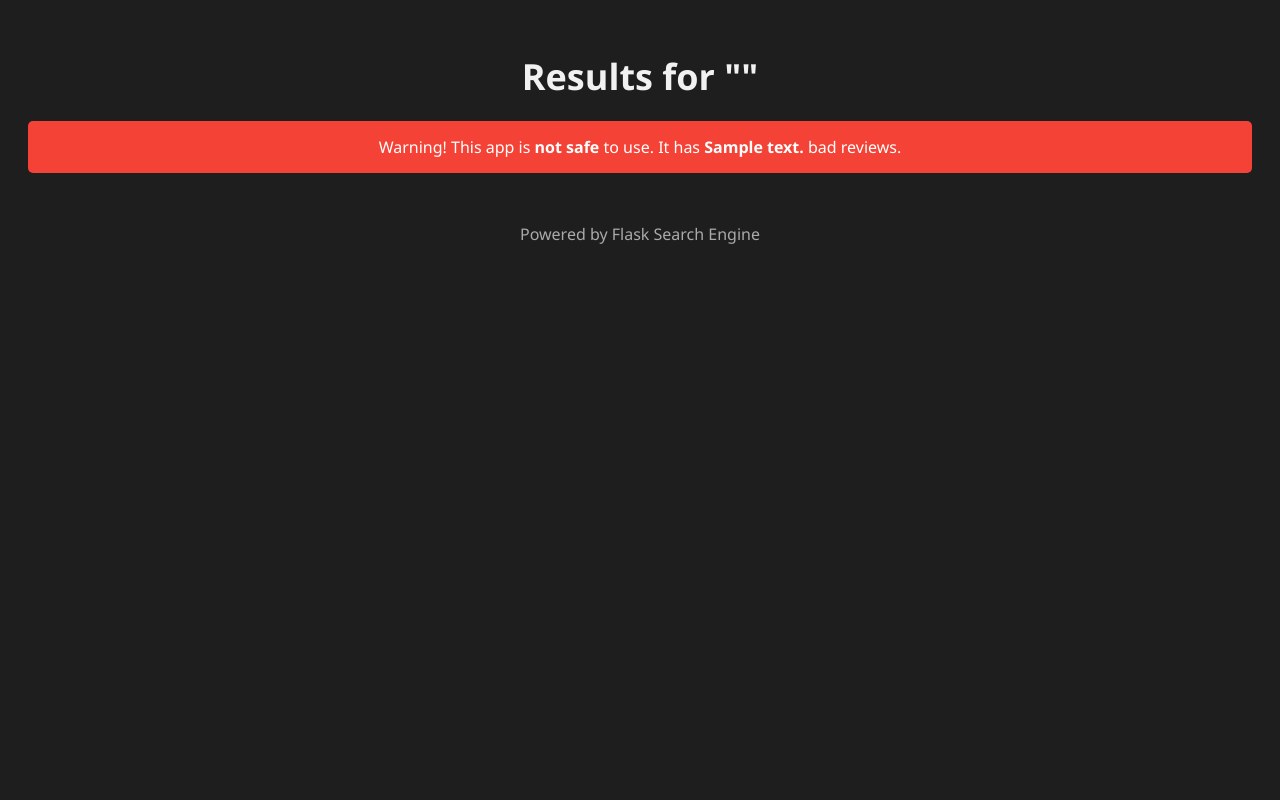
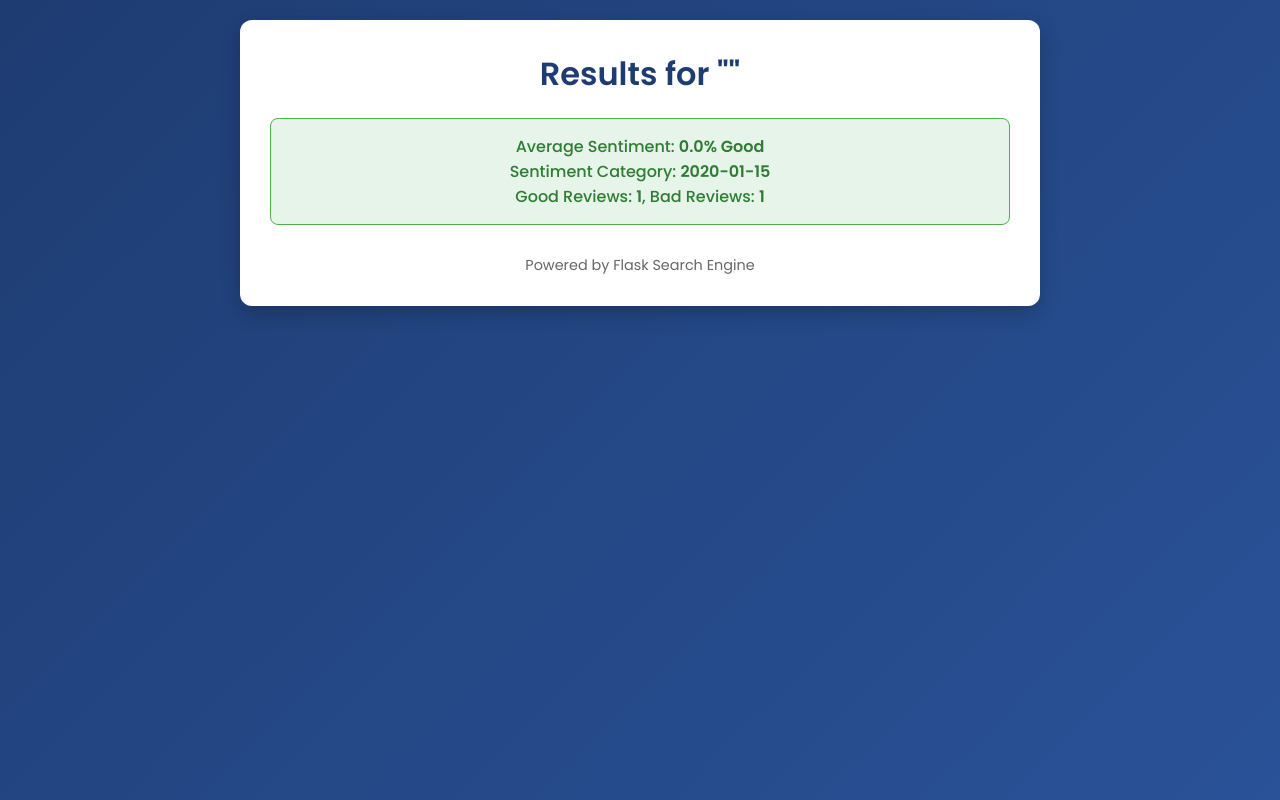
Before and after one commit to introspectivepen/Application-info-extractor, a Flask app: template templates/results.html in a window 1280 px wide. Run offline with Flask 3, Linux system fonts and the light colour scheme; the template is opened without the code that fills it: most values are stand-ins (such as "Sample title", 1, 10 or a date in 2020).

Commit message:
Update results.html

```diff
--- a/templates/results.html
+++ b/templates/results.html
@@ -4,90 +4,157 @@
     <meta charset="UTF-8">
     <meta name="viewport" content="width=device-width, initial-scale=1.0">
     <title>Search Results</title>
+    <link href="https://fonts.googleapis.com/css2?family=Poppins:wght@400;500;600&display=swap" rel="stylesheet">
     <style>
+        * {
+            margin: 0;
+            padding: 0;
+            box-sizing: border-box;
+        }
+
         body {
-            font-family: 'Segoe UI', Tahoma, Geneva, Verdana, sans-serif;
-            background-color: #1e1e1e;
-            color: #f1f1f1;
+            font-family: 'Poppins', sans-serif;
+            background: linear-gradient(135deg, #1e3c72, #2a5298);
+            min-height: 100vh;
             padding: 20px;
+            color: #333;
+        }
+
+        .container {
+            max-width: 800px;
+            margin: 0 auto;
+            background: #fff;
+            padding: 30px;
+            border-radius: 12px;
+            box-shadow: 0 8px 20px rgba(0, 0, 0, 0.2);
+            animation: fadeIn 0.5s ease-in-out;
+        }
+
+        @keyframes fadeIn {
+            from { opacity: 0; transform: translateY(-20px); }
+            to { opacity: 1; transform: translateY(0); }
         }
 
         h1 {
-            font-size: 36px;
+            font-size: 2rem;
+            font-weight: 600;
+            color: #1e3c72;
             text-align: center;
             margin-bottom: 20px;
         }
 
-        .safe-message {
+        .sentiment-box {
             padding: 15px;
-            background-color: #4caf50;
-            color: white;
-            border-radius: 5px;
+            border-radius: 8px;
             text-align: center;
-            animation: fadeIn 1s ease-in-out;
+            font-weight: 500;
+            margin-bottom: 20px;
+            background: #e6f4ea;
+            color: #2e7d32;
+            border: 1px solid #4caf50;
+            animation: slideIn 0.5s ease-in-out;
         }
 
-        .unsafe-message {
-            padding: 15px;
-            background-color: #f44336;
-            color: white;
-            border-radius: 5px;
-            text-align: center;
-            animation: fadeIn 1s ease-in-out;
+        .sentiment-box.neutral {
+            background: #fffde7;
+            color: #f57c00;
+            border: 1px solid #ff9800;
         }
 
-        @keyframes fadeIn {
-            from { opacity: 0; }
-            to { opacity: 1; }
+        .sentiment-box.bad {
+            background: #ffebee;
+            color: #d32f2f;
+            border: 1px solid #f44336;
+        }
+
+        .sentiment-box span {
+            font-weight: 600;
+        }
+
+        @keyframes slideIn {
+            from { opacity: 0; transform: translateX(-20px); }
+            to { opacity: 1; transform: translateX(0); }
         }
 
         .result-list {
             list-style: none;
             padding: 0;
-            margin: 20px 0;
         }
 
         .result-list li {
             margin-bottom: 15px;
         }
 
-        .result-list a {
-            color: #4caf50;
-            text-decoration: none;
-            font-size: 18px;
-            transition: color 0.3s ease;
+        .result-card {
+            background: #f9f9f9;
+            padding: 15px;
+            border-radius: 8px;
+            transition: transform 0.2s, box-shadow 0.2s;
+            border: 1px solid #eee;
         }
 
-        .result-list a:hover {
-            color: #fff;
+        .result-card:hover {
+            transform: translateY(-3px);
+            box-shadow: 0 4px 10px rgba(0, 0, 0, 0.1);
+        }
+
+        .result-card a {
+            color: #2a5298;
+            text-decoration: none;
+            font-size: 1rem;
+            word-break: break-all;
+        }
+
+        .result-card a:hover {
+            color: #1e3c72;
+            text-decoration: underline;
         }
 
         footer {
-            margin-top: 50px;
             text-align: center;
-            color: #aaa;
+            margin-top: 30px;
+            color: #666;
+            font-size: 0.9rem;
+        }
+
+        @media (max-width: 600px) {
+            .container {
+                padding: 20px;
+            }
+
+            h1 {
+                font-size: 1.6rem;
+            }
+
+            .result-card {
+                padding: 10px;
+            }
+
+            .sentiment-box {
+                font-size: 0.9rem;
+            }
         }
     </style>
 </head>
 <body>
-
+    <div class="container">
         <h1>Results for "{{ query }}"</h1>
 
-    {% if is_safe %}
-        <div class="safe-message">This app is <strong>safe</strong> to use. It has less than 10 bad reviews.</div>
-    {% else %}
-        <div class="unsafe-message">Warning! This app is <strong>not safe</strong> to use. It has <strong>{{ bad_reviews }}</strong> bad reviews.</div>
-    {% endif %}
+        <div class="sentiment-box {% if sentiment_category in ['Bad', 'Mostly Bad'] %}bad{% elif sentiment_category == 'Neutral' %}neutral{% endif %}">
+            <p>Average Sentiment: <span>{{ "%.1f" | format(sentiment_percentage) }}% Good</span></p>
+            <p>Sentiment Category: <span>{{ sentiment_category }}</span></p>
+            <p>Good Reviews: <span>{{ num_good_reviews }}</span>, Bad Reviews: <span>{{ num_bad_reviews }}</span></p>
+        </div>
 
         <ul class="result-list">
             {% for result in search_results %}
-            <li><a href="{{ result }}" target="_blank">{{ result }}</a></li>
+                <li><div class="result-card"><a href="{{ result }}" target="_blank">{{ result }}</a></div></li>
             {% endfor %}
         </ul>
 
         <footer>
             <p>Powered by Flask Search Engine</p>
         </footer>
-
+    </div>
 </body>
 </html>
```
Lines whose indentation alone changed are shown as unchanged.
